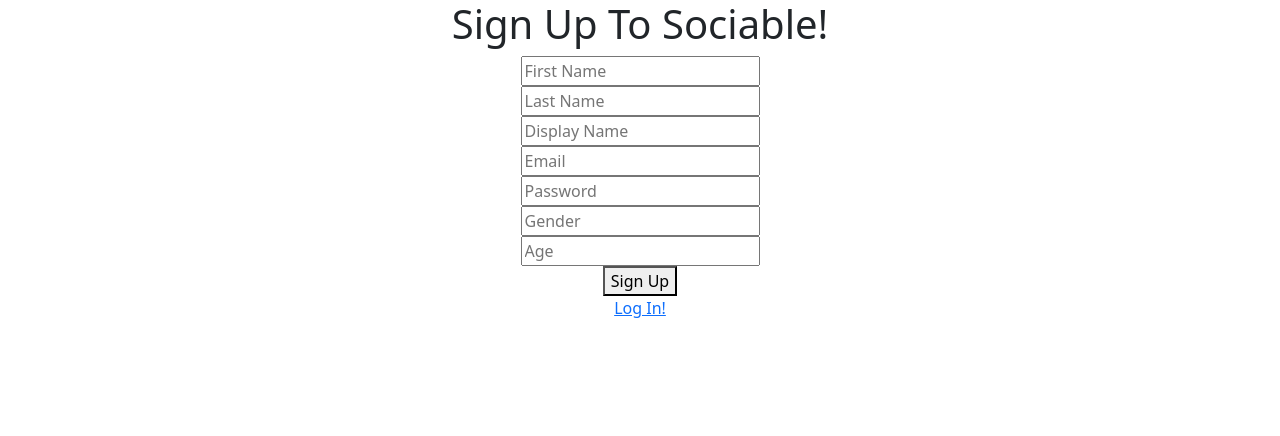
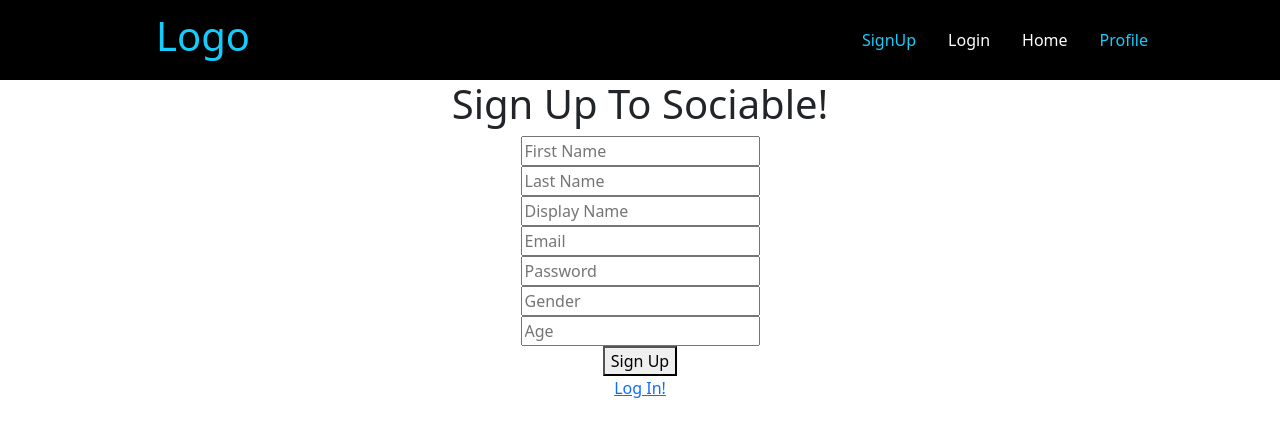
Before and after one commit to Murad013/sociable, a React (Create React App) app: page / in a window 1280 px wide. Shown: the top 436 px of the page. Built offline with nearby package versions, Linux system fonts and the light colour scheme; the HTML template or start-up script is replaced by a standard one.

Commit message:
added navbar

```diff
--- a/package.json
+++ b/package.json
@@ -12,8 +12,10 @@
     "bootstrap": "^5.1.3",
     "react": "^17.0.2",
     "react-dom": "^17.0.2",
+    "react-icons": "^4.3.1",
     "react-router-dom": "^6.2.1",
     "react-scripts": "5.0.0",
+    "styled-components": "^5.3.3",
     "sweetalert": "^2.1.2"
   },
   "scripts": {
--- a/src/App.js
+++ b/src/App.js
@@ -1,14 +1,16 @@
 import "./styles/App.css"
 import React from 'react';
-import SignUp from './components/signup';
-import Login from './components/login';
+import SignUp from './components/Signup';
+import Login from './components/Login';
+import Navbar from './components/Navbar/Navbar';
 import {BrowserRouter as Router, Route, Routes} from 'react-router-dom';
-import Home from "./components/home";
+import Home from "./components/Home";
 
 function App() {
 
         return (
           <Router>
+            <Navbar/>
             <Routes>
               <Route exact path="/" element={<SignUp />} />
               <Route exact path="/login" element={<Login />} />
--- /dev/null
+++ b/src/components/Navbar/Navbar.js
@@ -0,0 +1,38 @@
+import React from 'react';
+import {
+     Nav,
+     NavLink,
+     Bars,
+     NavMenu,
+     NavBtn,
+     NavBtnLink
+   } from './NavbarElements'
+
+const Navbar = () => {
+     return (
+          <>
+          <Nav>
+               <NavLink to = '/'>
+                    <h1>Logo</h1>
+               </NavLink>
+               <Bars />
+               <NavMenu>
+                    <NavLink to = "/" activeStyle>
+                         SignUp
+                    </NavLink>
+                    <NavLink to = "/login" activeStyle>
+                         Login
+                    </NavLink>
+                    <NavLink to = "/home" activeStyle>
+                         Home
+                    </NavLink>
+                    <NavLink to = "/" activeStyle>
+                         Profile
+                    </NavLink>
+               </NavMenu>
+          </Nav>
+          </>
+     );
+};
+
+export default Navbar;
--- /dev/null
+++ b/src/components/Navbar/NavbarElements.js
@@ -0,0 +1,96 @@
+import { FaBars } from 'react-icons/fa';
+import { NavLink as Link } from 'react-router-dom';
+import styled from 'styled-components';
+
+export const Nav = styled.nav`
+  background: #000;
+  height: 80px;
+  display: flex;
+  justify-content: space-between;
+  padding: 0.5rem calc((100vw - 1000px) / 2);
+  z-index: 10;
+
+  /* Third Nav */
+  /* justify-content: flex-start; */
+`;
+
+export const NavLink = styled(Link)`
+  color: #fff;
+  display: flex;
+  align-items: center;
+  text-decoration: none;
+  padding: 0 1rem;
+  height: 100%;
+  cursor: pointer;
+
+  &.active {
+    color: #15cdfc;
+  }
+`;
+
+export const Bars = styled(FaBars)`
+  display: none;
+  color: #fff;
+
+  @media screen and (max-width: 768px) {
+    display: block;
+    position: absolute;
+    top: 0;
+    right: 0;
+    transform: translate(-100%, 75%);
+    font-size: 1.8rem;
+    cursor: pointer;
+  }
+`;
+
+export const NavMenu = styled.div`
+  display: flex;
+  align-items: center;
+  margin-right: -24px;
+
+  /* Second Nav */
+  /* margin-right: 24px; */
+
+  /* Third Nav */
+  /* width: 100vw;
+  white-space: nowrap; */
+
+  @media screen and (max-width: 768px) {
+    display: none;
+  }
+`;
+
+export const NavBtn = styled.nav`
+  display: flex;
+  align-items: center;
+  margin-right: 24px;
+
+  /* Third Nav */
+  /* justify-content: flex-end;
+  width: 100vw; */
+
+  @media screen and (max-width: 768px) {
+    display: none;
+  }
+`;
+
+export const NavBtnLink = styled(Link)`
+  border-radius: 4px;
+  background: #256ce1;
+  padding: 10px 22px;
+  color: #fff;
+  outline: none;
+  border: none;
+  cursor: pointer;
+  transition: all 0.2s ease-in-out;
+  text-decoration: none;
+
+  /* Second Nav */
+  margin-left: 24px;
+
+  &:hover {
+    transition: all 0.2s ease-in-out;
+    background: #fff;
+    color: #010606;
+  }
+`;
```
Also changed, not shown: 1 other file (tests, documents, lock files or other folders).
